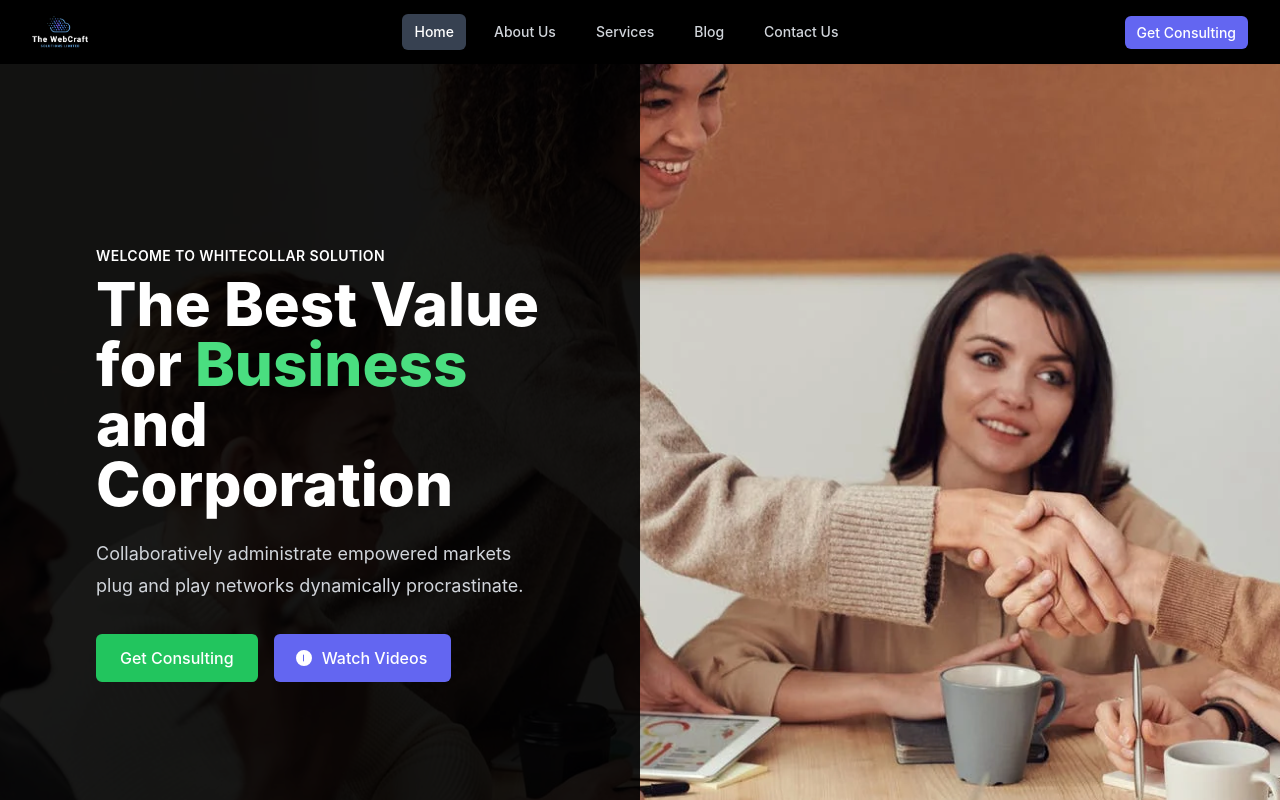
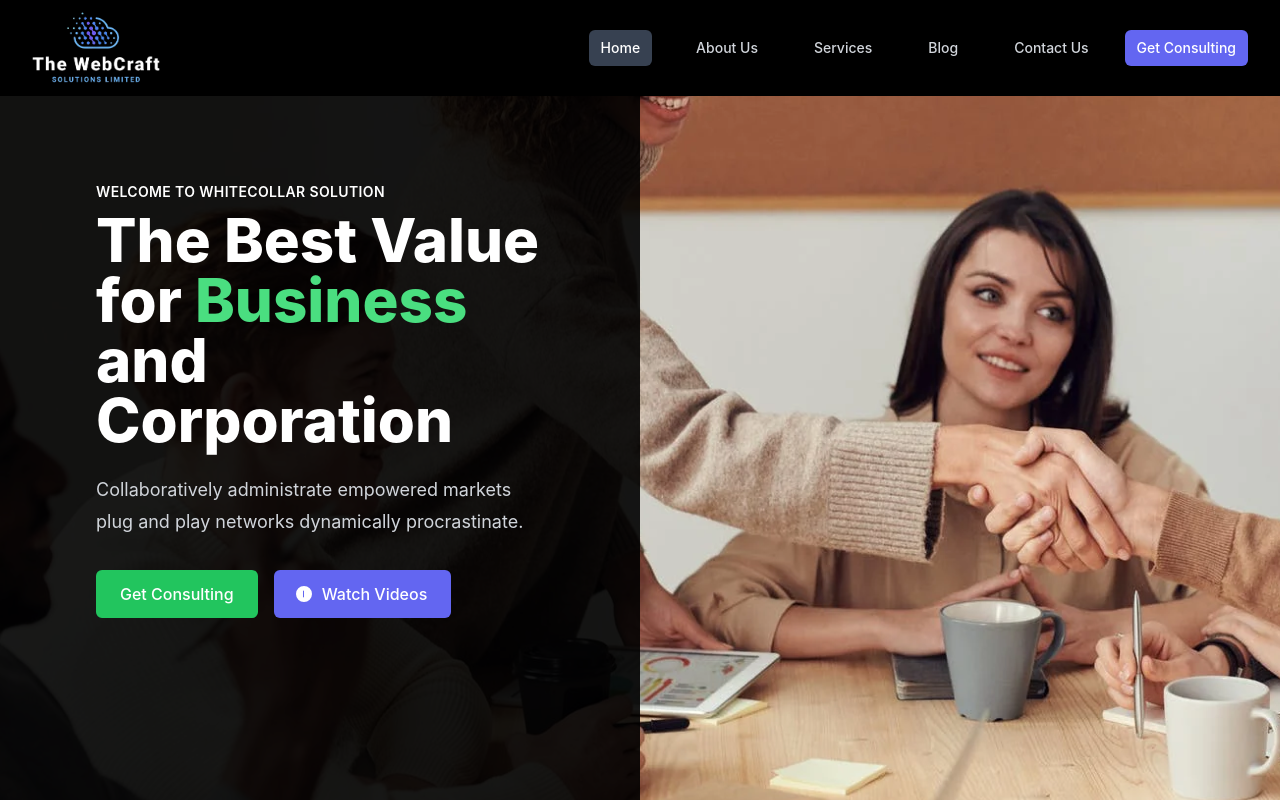
Before and after one commit to Nouman-Shahid1/company, a React (Create React App) app in the folder web/: page / in a window 1280 px wide. Shown: the top 800 px of the page. Built offline with nearby package versions, Linux system fonts and the light colour scheme.

Commit message:
navbar updated

```diff
--- a/web/src/components/Navbar.jsx
+++ b/web/src/components/Navbar.jsx
@@ -6,17 +6,18 @@ const Navbar = () => {
   const [isOpen, setIsOpen] = useState(false);
 
   return (
-    <nav className="bg-black w-full ">
+    <nav className="bg-black fixed w-full top-0 z-50">
       <div className="max-w-7xl mx-auto px-4 sm:px-6 lg:px-8">
-        <div className="flex items-center justify-between h-16">
+        <div className="flex items-center justify-between h-24">
           <div className="flex items-center">
             <div className="flex-shrink-0">
-              <img className="h-8 w-auto" src={logo} alt="Logo" />
+              <img className="h-auto w-32" src={logo} alt="Logo" />
             </div>
           </div>
 
+          <div className="flex items-center">
             <div className="hidden md:block">
-            <div className="ml-10 flex items-baseline space-x-4">
+              <div className="ml-10 flex items-baseline gap-4 space-x-4">
                 <NavLink
                   exact
                   to="/"
@@ -71,6 +72,7 @@ const Navbar = () => {
               </div>
             </div>
             <div className="hidden md:block">
+              <div className="ml-4 flex items-center md:ml-6">
                 <NavLink
                   to="/consulting"
                   className={({ isActive }) =>
@@ -81,6 +83,8 @@ const Navbar = () => {
                 >
                   Get Consulting
                 </NavLink>
+              </div>
+            </div>
           </div>
 
           <div className="md:hidden">
```
Lines whose indentation alone changed are shown as unchanged.
